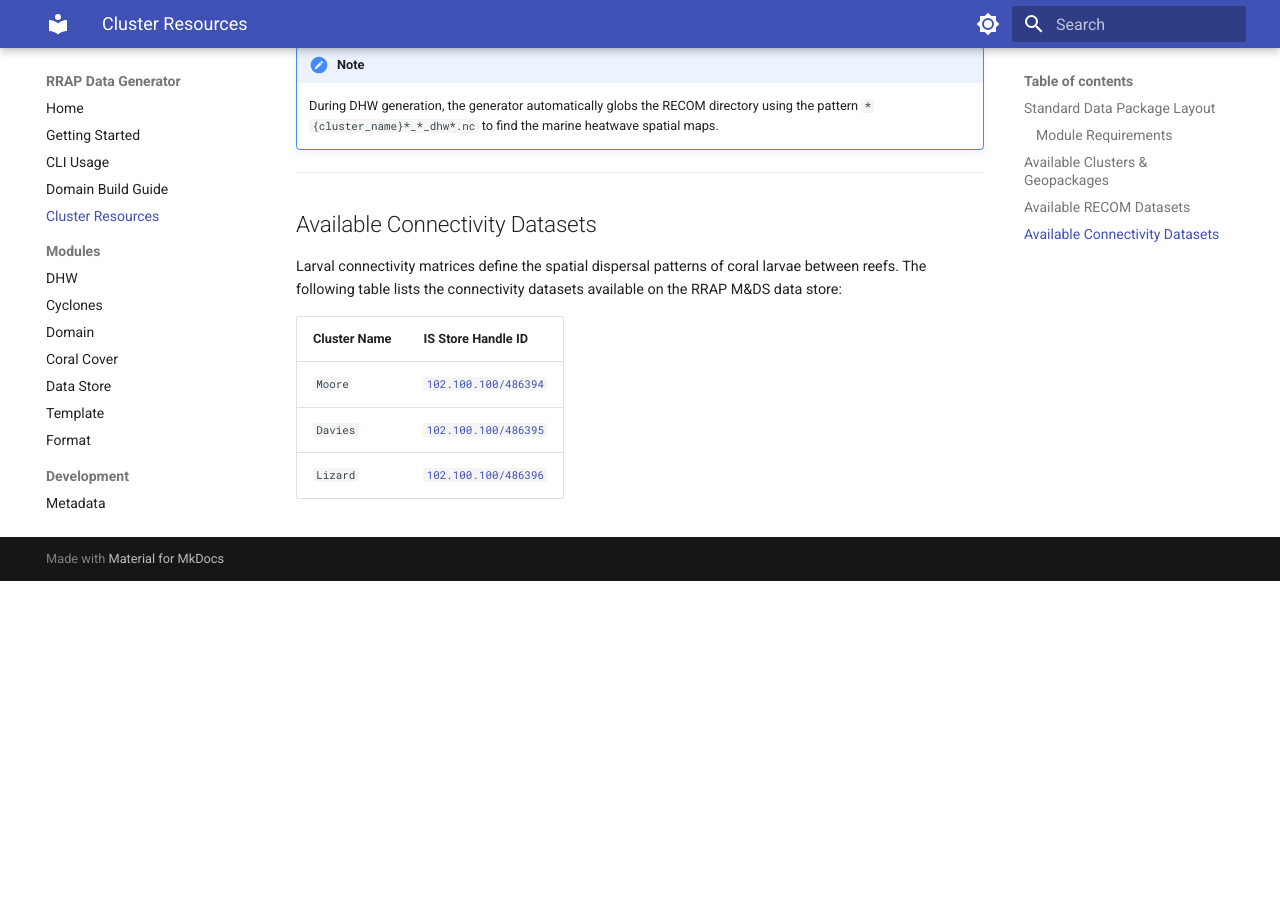
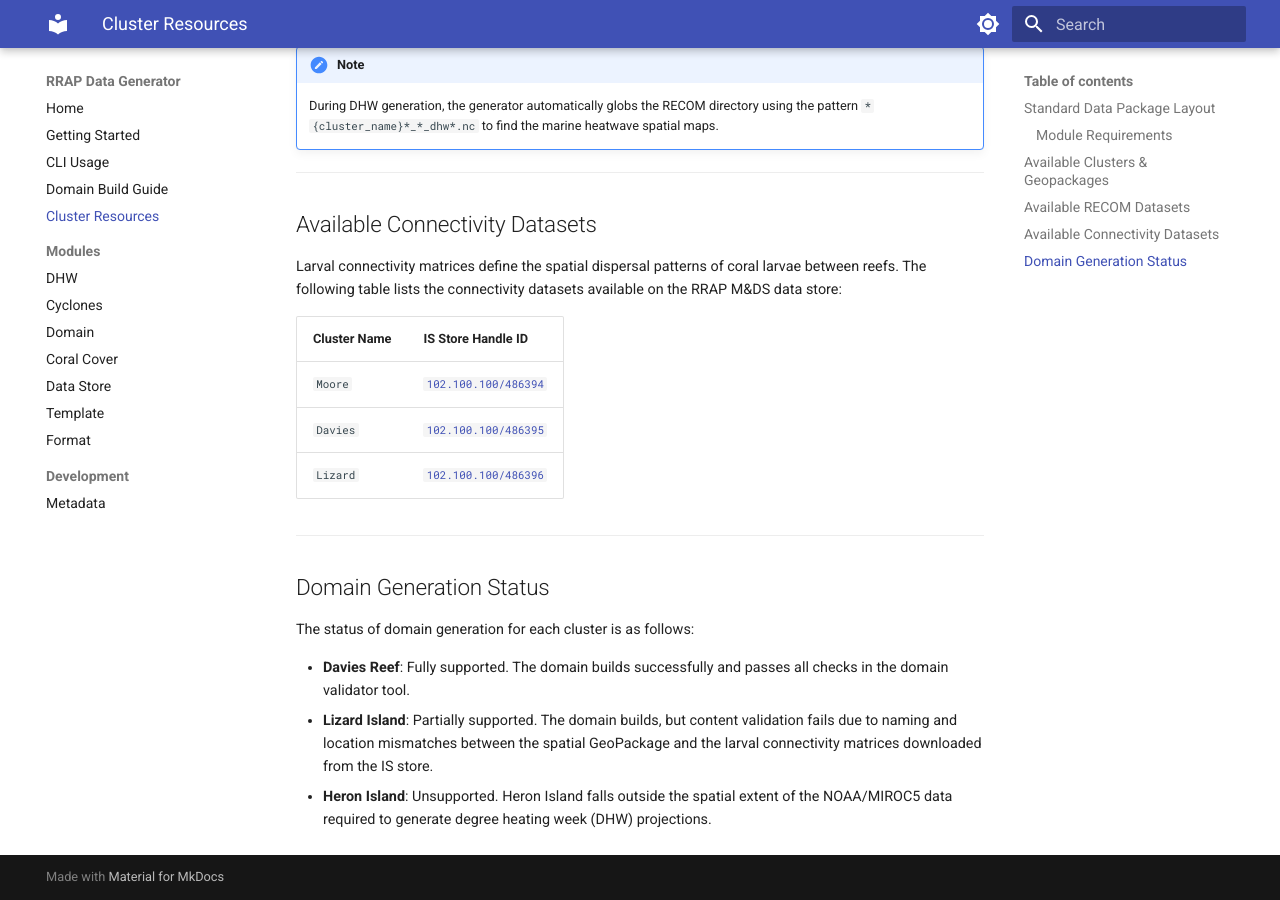
Before and after one commit to open-AIMS/rrap-dg, an MkDocs documentation site: the page built from docs/modules/cluster-resources.md, in a window 1280 px wide and 900 px high, scrolled down 1794 px. Built offline with MkDocs 1.6.1 and Material for MkDocs 9.7.7, drawn with Linux system fonts in a browser that asks for light colours; before the commit the page ends 2375 px from its top, so only the background shows below that.

Commit message:
docs: document domain generation status for Davies, Lizard, and Heron

```diff
--- a/docs/modules/cluster-resources.md
+++ b/docs/modules/cluster-resources.md
@@ -80,3 +80,13 @@ Larval connectivity matrices define the spatial dispersal patterns of coral larv
 | `Moore` | [`102.100.100/486394`](https://hdl.handle.net/102.100.100/486394) |
 | `Davies` | [`102.100.100/486395`](https://hdl.handle.net/102.100.100/486395) |
 | `Lizard` | [`102.100.100/486396`](https://hdl.handle.net/102.100.100/486396) |
+
+---
+
+## Domain Generation Status
+
+The status of domain generation for each cluster is as follows:
+
+*   **Davies Reef**: Fully supported. The domain builds successfully and passes all checks in the domain validator tool.
+*   **Lizard Island**: Partially supported. The domain builds, but content validation fails due to naming and location mismatches between the spatial GeoPackage and the larval connectivity matrices downloaded from the IS store.
+*   **Heron Island**: Unsupported. Heron Island falls outside the spatial extent of the NOAA/MIROC5 data required to generate degree heating week (DHW) projections.
```
